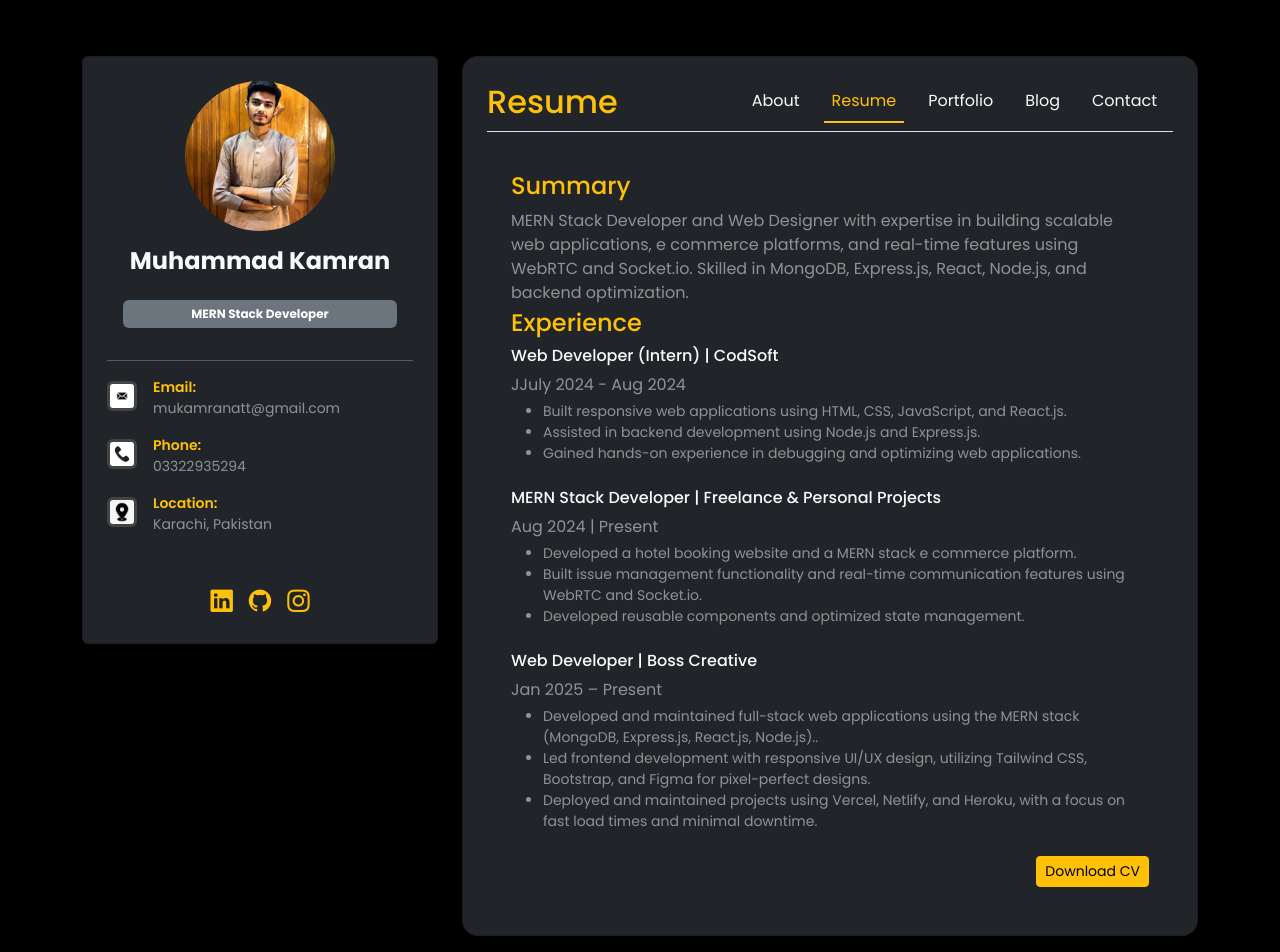
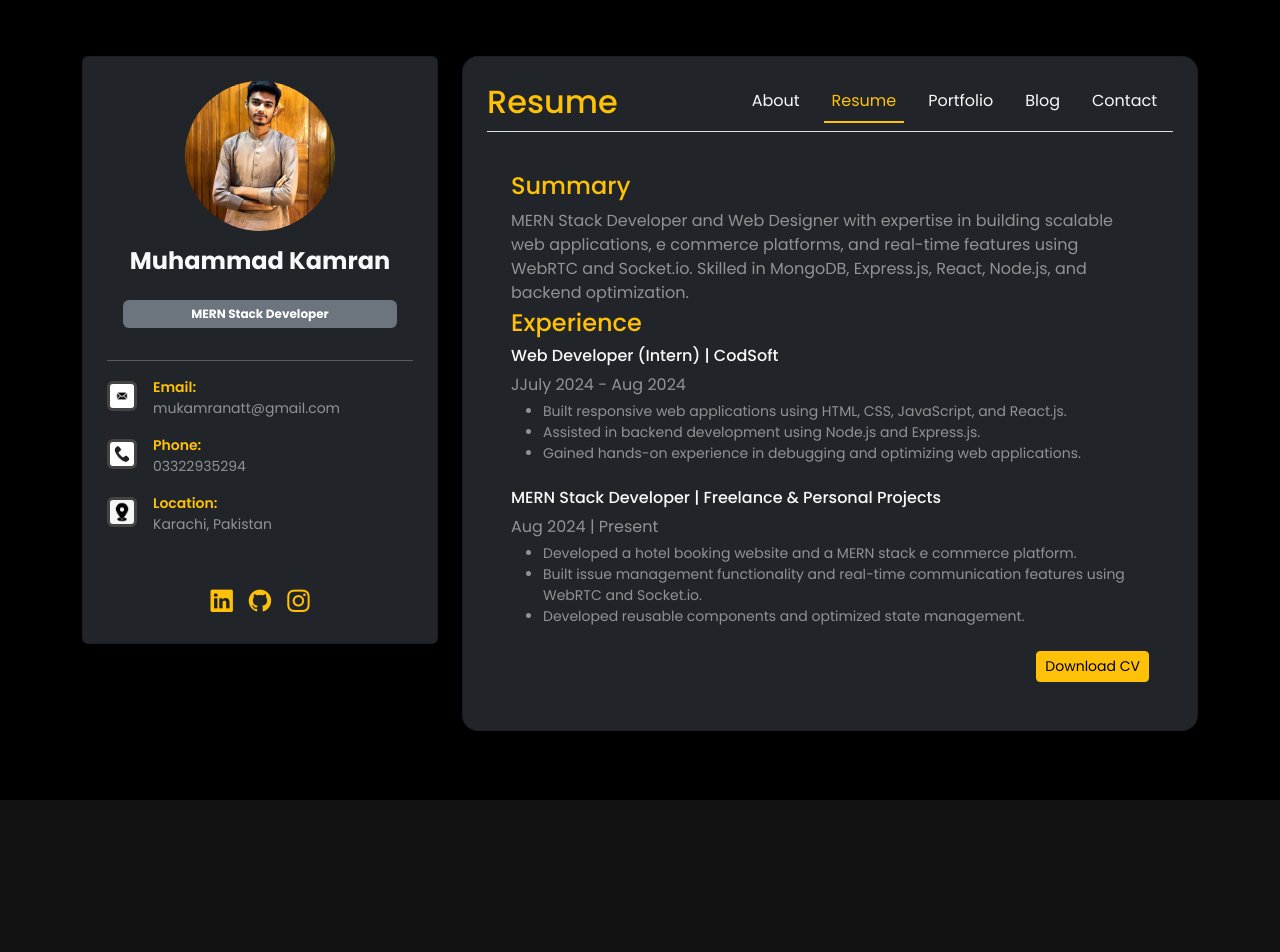
Before and after one commit to MuhammadKami/Port.., a React (Vite) app: page /resume in a window 1280 px wide. Shown: the top 952 px of the page. After the commit the page ends 800 px from the top, so only its background shows below. Built offline with nearby package versions, Linux system fonts and the light colour scheme.

Commit message:
Update Resume.jsx

```diff
--- a/src/Resume.jsx
+++ b/src/Resume.jsx
@@ -128,13 +128,6 @@ commerce platforms, and real-time features using WebRTC and Socket.io. Skilled i
                     communication features using WebRTC and Socket.io.</li>
                     <li>Developed reusable components and optimized state management.</li>
                   </ul>
-                  <h6 className="text-light mt-4">Web Developer | Boss Creative</h6>
-                  <p className="text-white-50 mb-1"> Jan 2025 – Present</p>
-                  <ul className="text-white-50 small">
-                    <li>Developed and maintained full-stack web applications using the MERN stack (MongoDB, Express.js, React.js, Node.js)..</li>
-                    <li> Led frontend development with responsive UI/UX design, utilizing Tailwind CSS, Bootstrap, and Figma for pixel-perfect designs.</li>
-                    <li>Deployed and maintained projects using Vercel, Netlify, and Heroku, with a focus on fast load times and minimal downtime.</li>
-                  </ul>
                 </div>
 
                 <div className="text-end">
```
